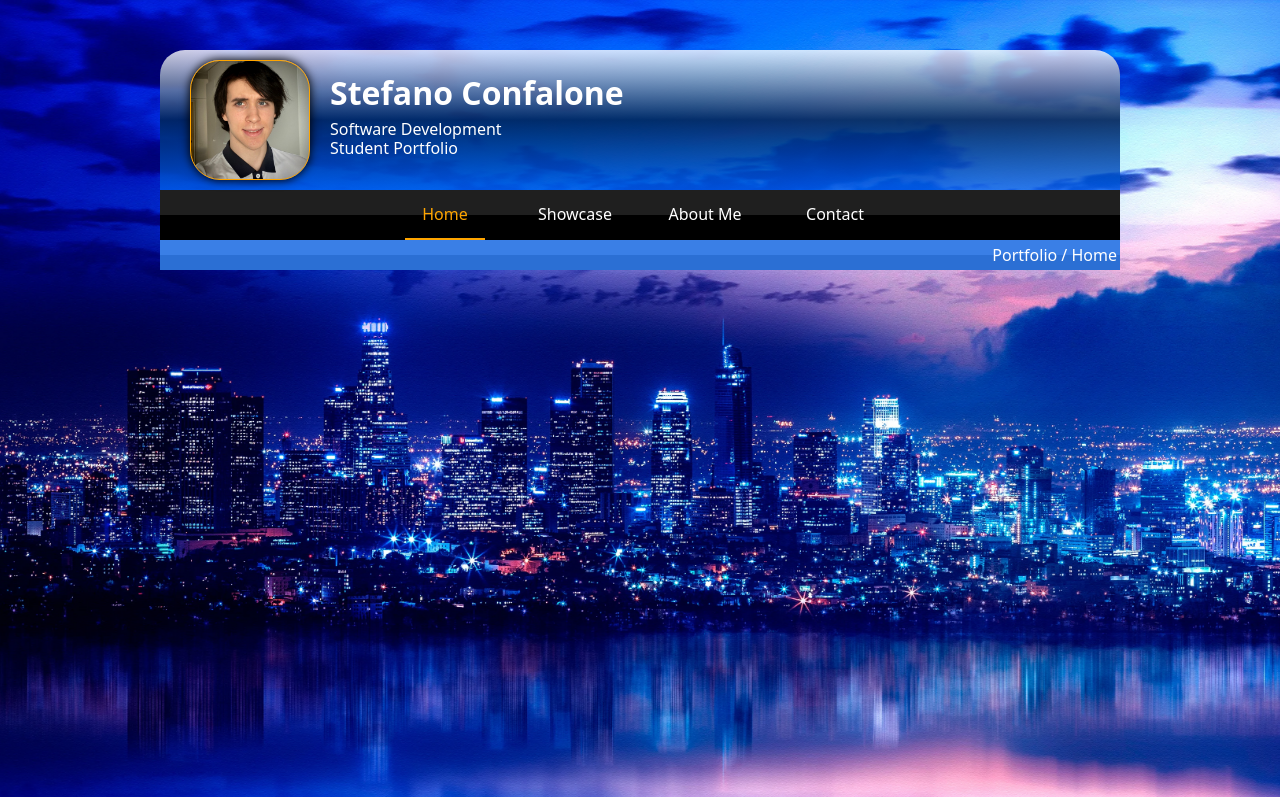
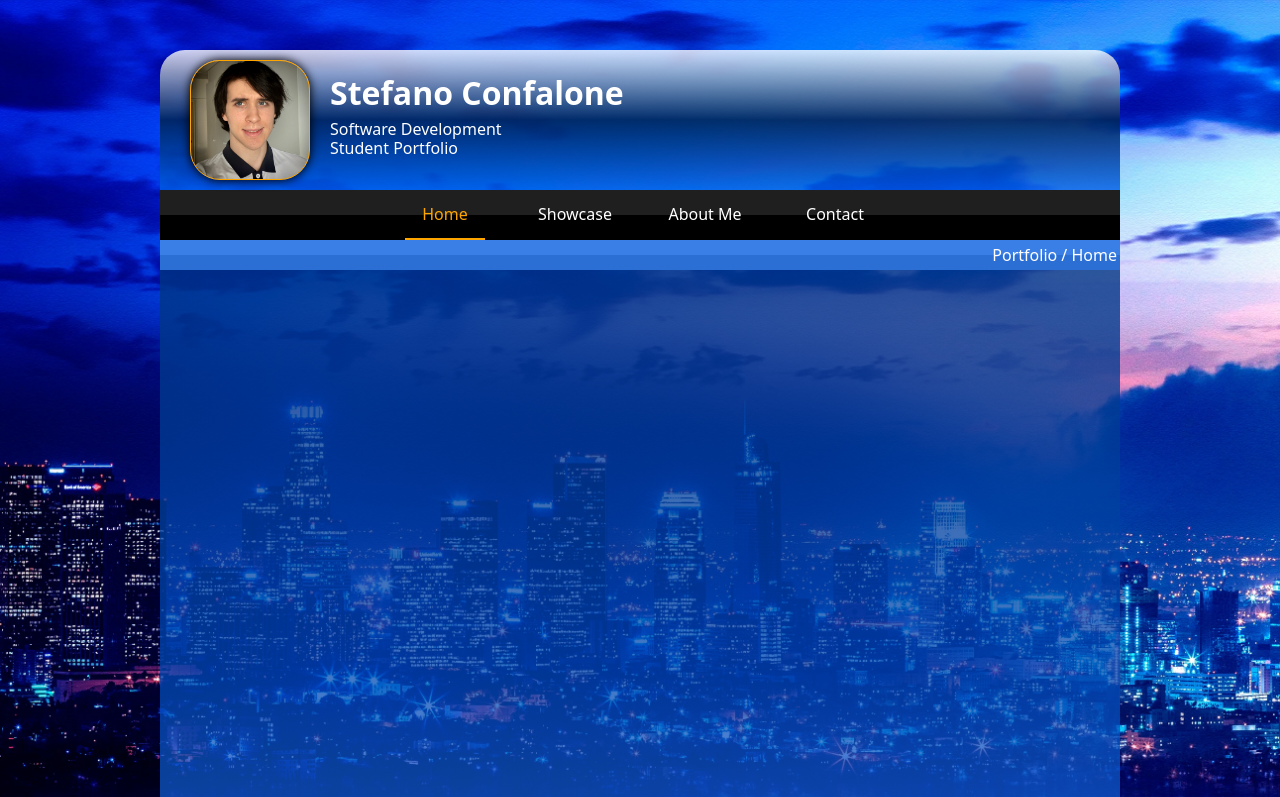
Before and after one commit to constf03/Portfolio-V3, a Next.js app in the folder src/: page / in a window 1280 px wide. Shown: the top 797 px of the page. Built offline with nearby package versions, Linux system fonts and the light colour scheme.

Commit message:
add content component

```diff
--- /dev/null
+++ b/src/app/Components/Content/Content.module.css
@@ -0,0 +1,8 @@
+.container_content {
+  min-height: 100vh;
+  display: flex;
+  flex-direction: column;
+  background: var(--content-bg);
+  color: white;
+  padding: 15px;
+}
--- /dev/null
+++ b/src/app/Components/Content/Content.tsx
@@ -0,0 +1,12 @@
+import React, { FC, ReactNode } from "react";
+import styles from "./Content.module.css";
+
+interface ContentProps {
+  children: ReactNode;
+}
+
+const Content: FC<ContentProps> = ({ children }: ContentProps) => {
+  return <div className={styles.container_content}>{children}</div>;
+};
+
+export default Content;
--- a/src/app/globals.css
+++ b/src/app/globals.css
@@ -14,6 +14,7 @@
     rgb(58, 127, 230) 50%,
     rgb(43, 111, 212) 50%
   );
+  --content-bg: linear-gradient(to bottom, #003482c9, #0048b5bd, #3081fcba);
 }
 
 @media (prefers-color-scheme: dark) {
--- a/src/app/page.tsx
+++ b/src/app/page.tsx
@@ -1,4 +1,5 @@
 import Banner from "./Components/Banner/Banner";
+import Content from "./Components/Content/Content";
 import LocationBar from "./Components/LocationBar/LocationBar";
 import Nav from "./Components/Nav/Nav";
 
@@ -8,6 +9,9 @@ export default function Home() {
       <Banner />
       <Nav currentLoc="home" />
       <LocationBar />
+      <Content>
+        <div></div>
+      </Content>
     </div>
   );
 }
```
